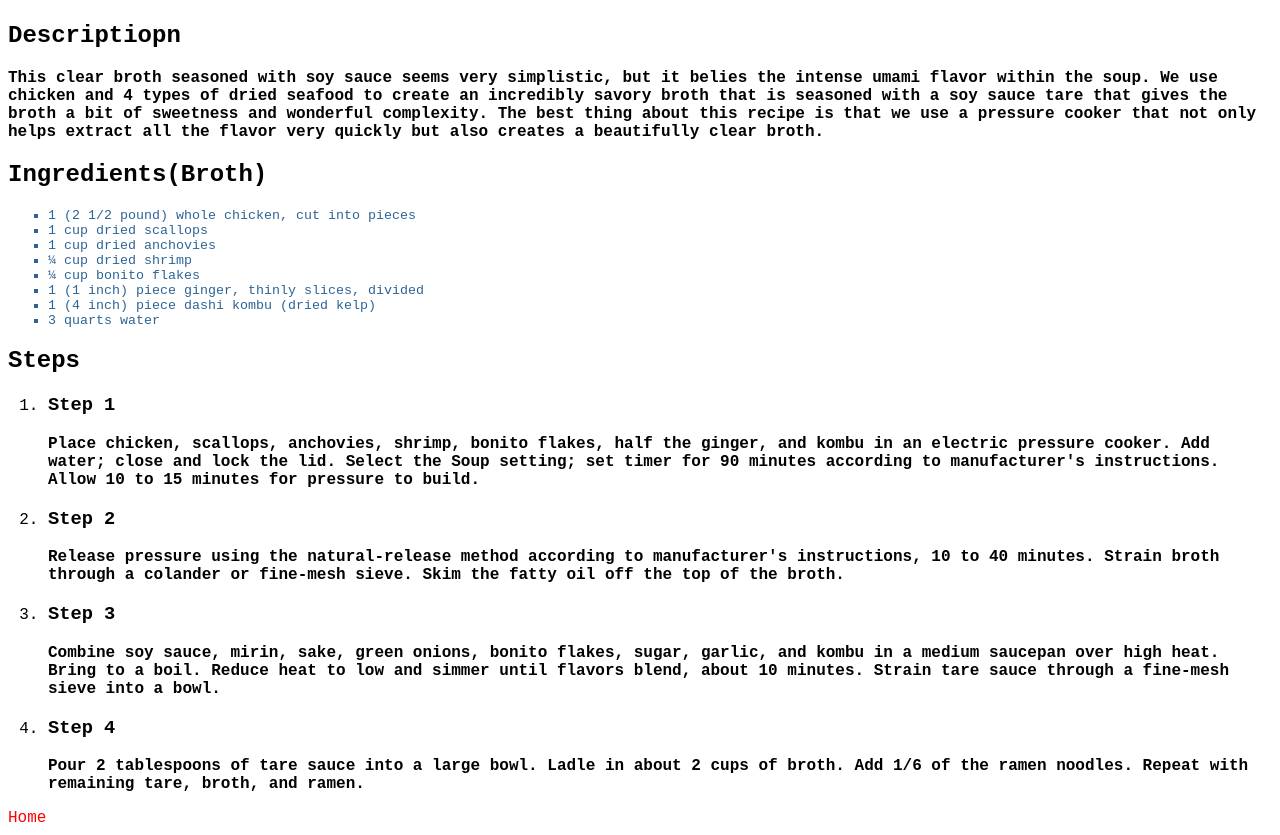
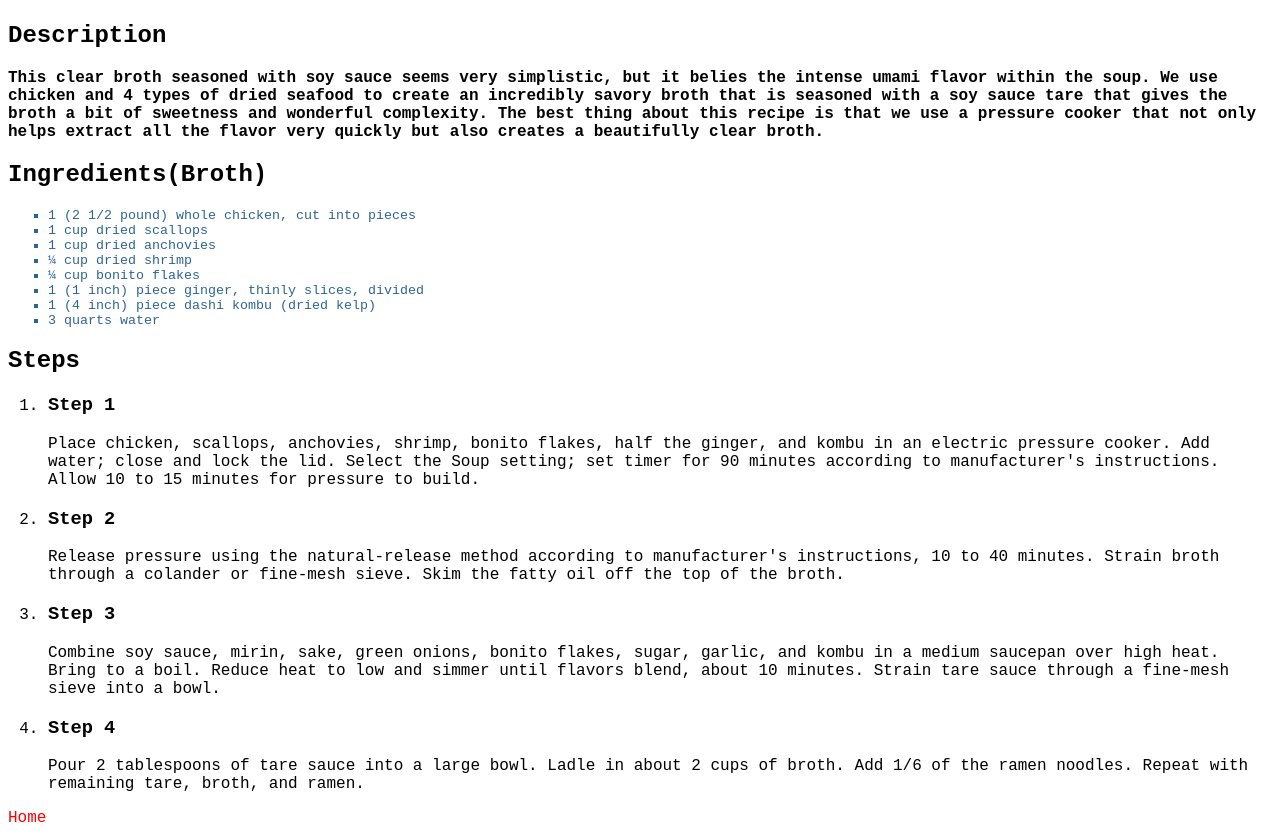
Before and after one commit to hashtag47/odin-recipes, a plain HTML site: page pages/ramen.html in a window 1280 px wide. Shown: the part 310-1145 px from the top of the page. Drawn offline with Linux system fonts and the light colour scheme.

Commit message:
Modify html structure and change name of attributes

```diff
--- a/pages/ramen.html
+++ b/pages/ramen.html
@@ -7,21 +7,22 @@
     <title>Recipes</title>
   </head>
   <body>
+    <div class="webbody">
       <h1 class="heading">Shoyu Ramen</h1>
       <img
         src="https://www.allrecipes.com/thmb/SvRZEU9amhwGtBrxFqGWWj9UmQ0=/750x0/filters:no_upscale():max_bytes(150000):strip_icc():format(webp)/4533930-a162b982f75a4437b289e3492ab4c8c2.jpg"
         alt="Picture of japanese shoyu ramen"
         class="ramen-image"
       />
-    <h2 class="description-heading">Descriptiopn</h2>
+      <h2 class="description-heading">Description</h2>
       <p class="description">
         This clear broth seasoned with soy sauce seems very simplistic, but it
         belies the intense umami flavor within the soup. We use chicken and 4
         types of dried seafood to create an incredibly savory broth that is
-      seasoned with a soy sauce tare that gives the broth a bit of sweetness and
-      wonderful complexity. The best thing about this recipe is that we use a
-      pressure cooker that not only helps extract all the flavor very quickly
-      but also creates a beautifully clear broth.
+        seasoned with a soy sauce tare that gives the broth a bit of sweetness
+        and wonderful complexity. The best thing about this recipe is that we
+        use a pressure cooker that not only helps extract all the flavor very
+        quickly but also creates a beautifully clear broth.
       </p>
       <h2 class="description-segment">Ingredients(Broth)</h2>
       <ul class="ingredients">
@@ -35,29 +36,29 @@
         <li>3 quarts water</li>
       </ul>
       <h2 class="recipe-steps">Steps</h2>
-    <ol>
+      <ol class="outer-steps">
         <li>
           <h3 class="procedure">Step 1</h3>
-        <p class="description">
+          <p class="detail">
             Place chicken, scallops, anchovies, shrimp, bonito flakes, half the
-          ginger, and kombu in an electric pressure cooker. Add water; close and
-          lock the lid. Select the Soup setting; set timer for 90 minutes
+            ginger, and kombu in an electric pressure cooker. Add water; close
+            and lock the lid. Select the Soup setting; set timer for 90 minutes
             according to manufacturer's instructions. Allow 10 to 15 minutes for
             pressure to build.
           </p>
         </li>
         <li>
           <h3 class="procedure">Step 2</h3>
-        <p class="description">
+          <p class="detail">
             Release pressure using the natural-release method according to
-          manufacturer's instructions, 10 to 40 minutes. Strain broth through a
-          colander or fine-mesh sieve. Skim the fatty oil off the top of the
+            manufacturer's instructions, 10 to 40 minutes. Strain broth through
+            a colander or fine-mesh sieve. Skim the fatty oil off the top of the
             broth.
           </p>
         </li>
         <li>
           <h3 class="procedure">Step 3</h3>
-        <p class="description">
+          <p class="detail">
             Combine soy sauce, mirin, sake, green onions, bonito flakes, sugar,
             garlic, and kombu in a medium saucepan over high heat. Bring to a
             boil. Reduce heat to low and simmer until flavors blend, about 10
@@ -66,7 +67,7 @@
         </li>
         <li>
           <h3 class="procedure">Step 4</h3>
-        <p class="description">
+          <p class="detail">
             Pour 2 tablespoons of tare sauce into a large bowl. Ladle in about 2
             cups of broth. Add 1/6 of the ramen noodles. Repeat with remaining
             tare, broth, and ramen.
@@ -74,5 +75,6 @@
         </li>
       </ol>
       <a href="../index.html" class="home-button">Home</a>
+    </div>
   </body>
 </html>
```
Lines whose indentation alone changed are shown as unchanged.
